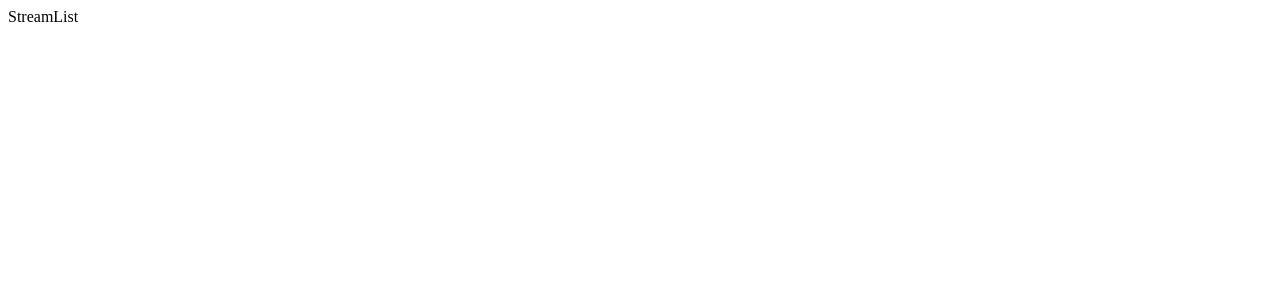
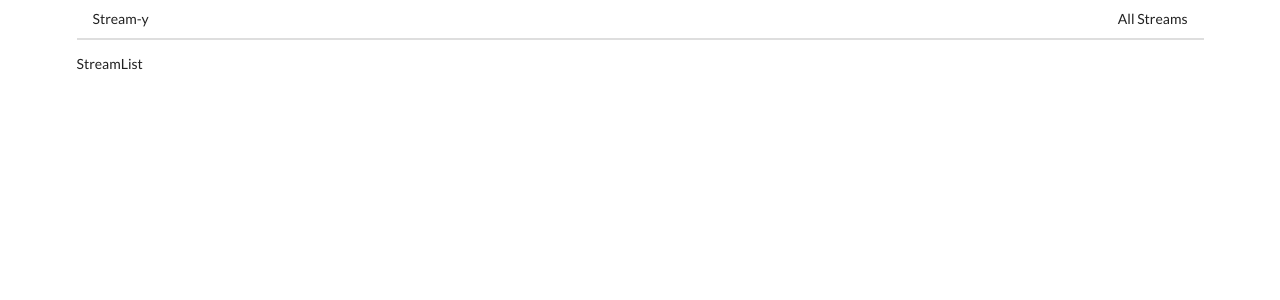
Before and after one commit to seagrendaniel/react-video-streaming, a React (Create React App) app: page / in a window 1280 px wide. Shown: the top 300 px of the page. Built offline with nearby package versions, Linux system fonts and the light colour scheme.

Commit message:
add header component and wire up links

```diff
--- a/public/index.html
+++ b/public/index.html
@@ -9,6 +9,7 @@
       name="description"
       content="Web site created using create-react-app"
     />
+    <link rel="stylesheet" href="https://cdnjs.cloudflare.com/ajax/libs/semantic-ui/2.4.1/semantic.min.css" />
     <link rel="apple-touch-icon" href="%PUBLIC_URL%/logo192.png" />
     <!--
       manifest.json provides metadata used when your web app is installed on a
--- a/src/Components/App.jsx
+++ b/src/Components/App.jsx
@@ -1,16 +1,18 @@
 import React from 'react';
-import { BrowserRouter, Route, Link } from 'react-router-dom';
+import { BrowserRouter, Route } from 'react-router-dom';
 import StreamCreate from './Streams/StreamCreate';
 import StreamEdit from './Streams/StreamEdit';
 import StreamList from './Streams/StreamList';
 import StreamDelete from './Streams/StreamDelete';
 import StreamShow from './Streams/StreamShow';
+import Header from './Header';
 
 const App = () => {
   return (
-    <div>
+    <div className="ui container">
       <BrowserRouter>
         <div>
+          <Header />
           <Route path="/" exact component={StreamList} />
           <Route path="/streams/new" exact component={StreamCreate} />
           <Route path="/streams/edit" exact component={StreamEdit} />
--- /dev/null
+++ b/src/Components/Header.jsx
@@ -0,0 +1,19 @@
+import React from 'react';
+import { Link } from 'react-router-dom';
+
+const Header = () => {
+  return (
+    <div className="ui secondary pointing menu">
+      <Link to="/" className="item">
+        Stream-y
+      </Link>
+      <div className="right menu">
+        <Link to="/" className="item">
+          All Streams
+        </Link>
+      </div>
+    </div>
+  );
+};
+
+export default Header;
```
